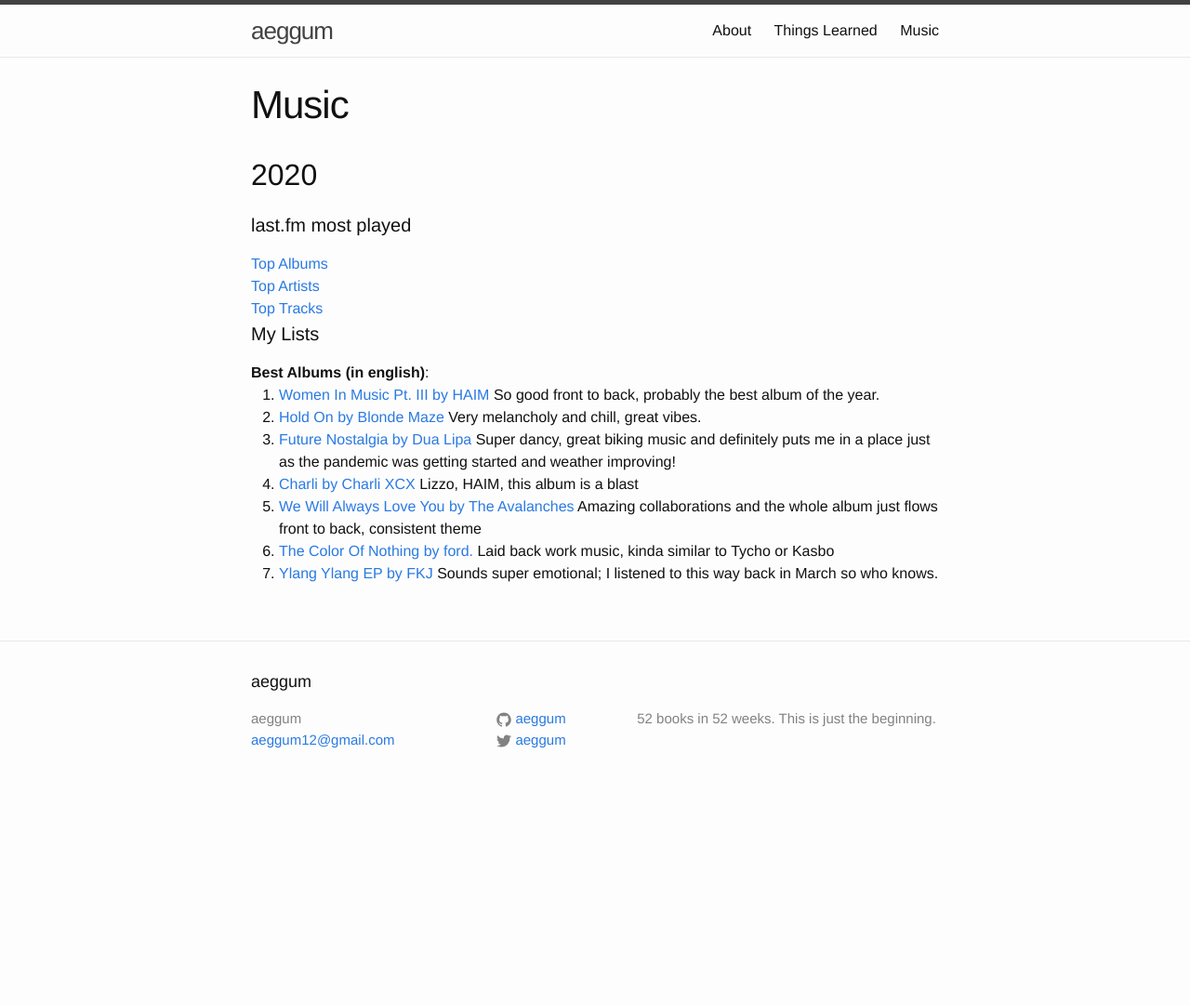
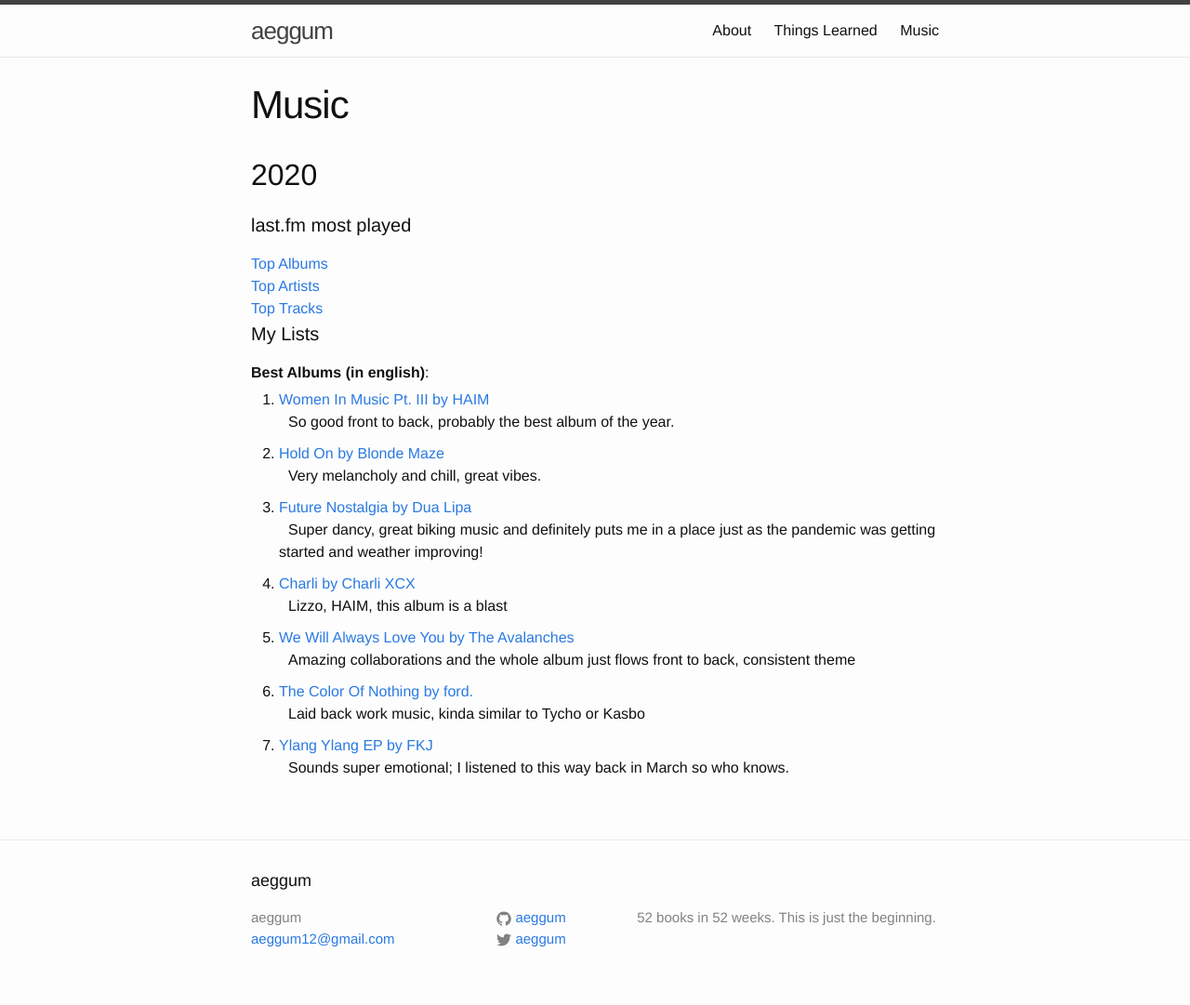
Before and after one commit to aeggum/aeggum.github.io, a Jekyll site: the page built from music.html, in a window 1280 px wide. Shown: the whole page at 93% size. Built offline with Jekyll 4.4.1, drawn with Linux system fonts in a browser that asks for light colours; before the commit the page ends 900 px from its top, so only the background shows below that.

Commit message:
Add some styling to music page

```diff
--- a/_sass/_base.scss
+++ b/_sass/_base.scss
@@ -202,3 +202,11 @@
         }
     }
 }
+
+.music-li {
+    padding: 5px 0;
+}
+
+.music-review {
+    padding-left: 10px;
+}
--- a/music.html
+++ b/music.html
@@ -28,10 +28,11 @@
 
 	<ol>
 	{% for album in site.data.music.2020.albums.english %}
-		<li>
+		<li class="music-li">
 			<div>
 				<a href="{{album.spotify}}">{{album.title}} by {{album.author}}</a>
-				<span>{{album.review}}</span>
+				<br />
+				<span class="music-review">{{album.review}}</span>
 			</div>
 		</li>
     {% endfor %}
```
